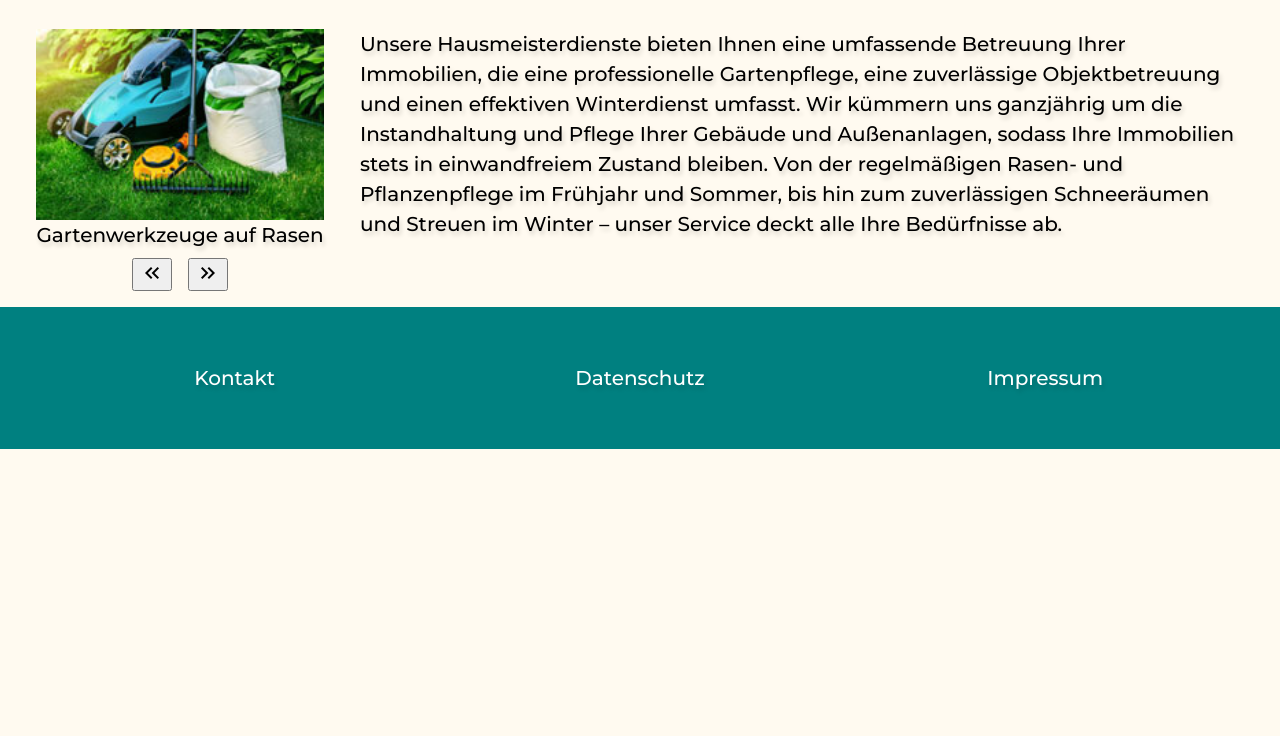
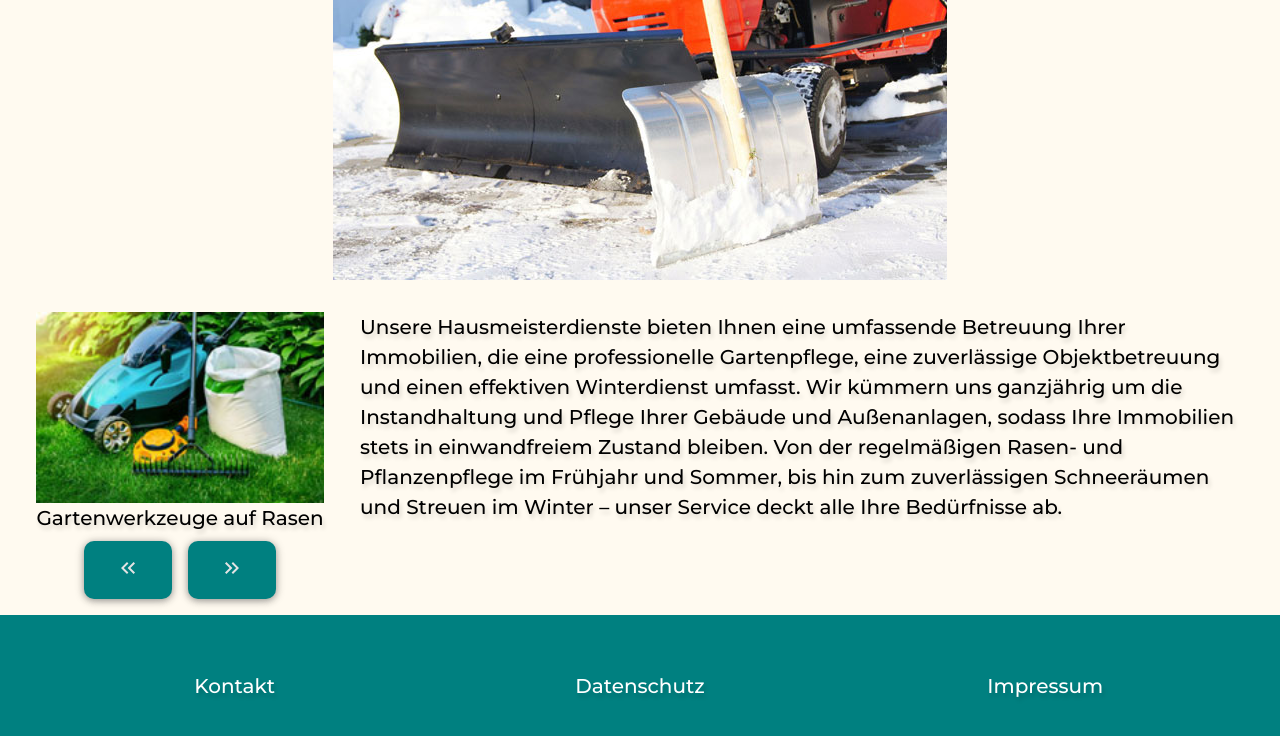
Before and after one commit to IU-Webprogrammierung/web-programmierung-Claudy-Web, a plain HTML site: page index.html in a window 1280 px wide. Shown: the part 746-1482 px from the top of the page. Before the commit the page ends 1195 px from the top, so only its background shows below. Drawn offline with nearby package versions, Linux system fonts and the light colour scheme.

Commit message:
Icons vom Bilderkarussel angepasst

```diff
--- a/css/style.css
+++ b/css/style.css
@@ -81,7 +81,6 @@ main {
 }
 
 img {
-  max-width: 100%;
   height: auto;
 }
 
@@ -139,8 +138,30 @@ h1 {
 }
 
 /* Bildergallerie */
+.button-links,
+.button-rechts {
+  background-color: teal;
+  border: none;
+  color: white;
+  padding: 15px 32px;
+  text-align: center;
+  text-decoration: none;
+  display: inline-block;
+  font-size: 1rem;
+  margin: 0.25rem 0.125rem;
+  cursor: pointer;
+  border-radius: 10px;
+  box-shadow: 0 2px 6px rgb(51, 51, 51, 0.3), 0 1px 10px rgb(51, 51, 51, 0.29);
+}
 
-
+.button-links:hover,
+.button-rechts:hover {
+  background-color: sandybrown;
+}
+.icon {
+  width: 24px;
+  height: 24px;
+}
 
 
 
--- a/index.html
+++ b/index.html
@@ -27,9 +27,6 @@
     <link rel="preconnect" href="https://fonts.gstatic.com" crossorigin>
     <link href="https://fonts.googleapis.com/css2?family=Montserrat:ital,wght@0,100..900;1,100..900&display=swap" rel="stylesheet">
 
-    <!-- Symbole-->
-    <link href="https://fonts.googleapis.com/css2?family=Material+Symbols+Outlined" rel="stylesheet" />
-
     <!-- Die Verbindung zum Stylesheet & Javascript-->
     <link href="css/style.css" rel="stylesheet">
     <script src="script/gallerie.js" async></script>
@@ -42,7 +39,7 @@
         <h1 class="titel">Hausmeisterdienste</h1>
         <div class="logo">
             <img src="pictures/LogoWeißTransparent.svg"
-            alt="Logosymbol mit 2 Dreiecken ineinander und einem Polygon." width="75">
+            alt="Logosymbol mit 2 Dreiecken ineinander und einem Polygon.">
         </div>
     </header>
     <nav class="site-nav">
@@ -88,10 +85,10 @@
                     </figure>
                     <div class="gallerie-buttons">
                         <button class="button-links" onclick="plusDivs(-1)">
-                            <span class="material-symbols-outlined">keyboard_double_arrow_left</span>
+                            <img src="pictures/button-links.svg" class="icon" alt="Doppelpfeil nach links"><img>
                         </button>
                         <button class="button-rechts" onclick="plusDivs(1)">
-                            <span class="material-symbols-outlined">keyboard_double_arrow_right</span>
+                            <img src="pictures/button-rechts.svg" class="icon" alt="Doppelpfeil nach rechts"><img>
                         </button>
                     </div>
                 </div>
@@ -105,6 +102,7 @@
                         – unser Service deckt alle Ihre Bedürfnisse ab.
                     </p>
                 </div>
+
             </article>
         </div>
     </main>
```
Also changed, not shown: pictures/button-links.svg (added), pictures/button-rechts.svg (added).
